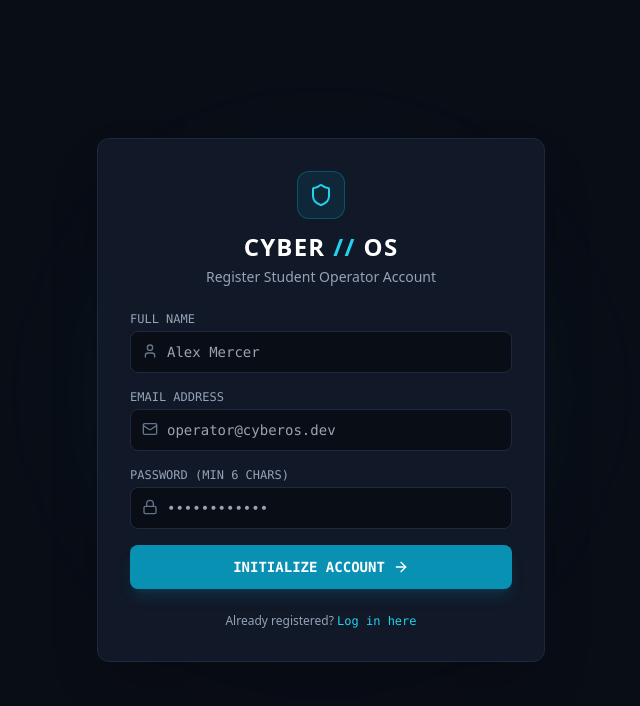
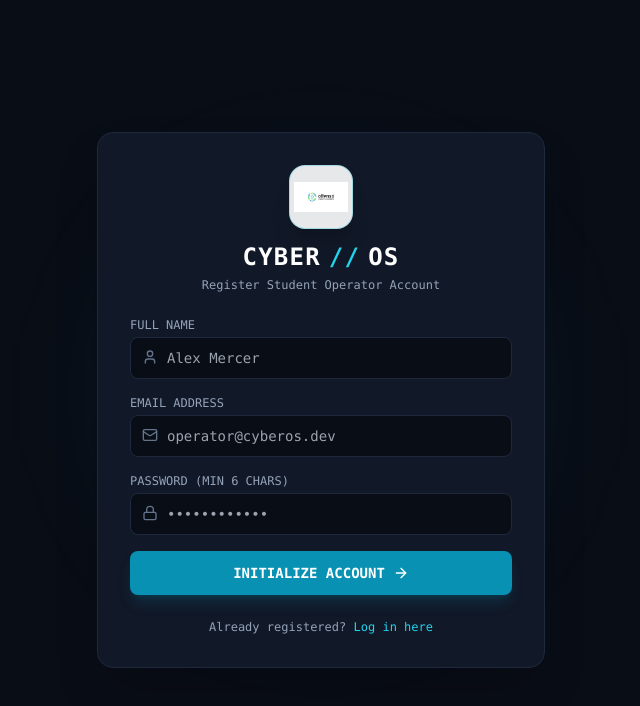
Before and after one commit to Amithkrishnamk/cyberos, a Next.js app: page /signup in a window 1280 px wide. Shown: the top 706 px of the page, without its empty margins (319-959 px from the left). Built offline with nearby package versions, Linux system fonts and the light colour scheme.

Commit message:
Add official Offenso Hackers Academy shield logo image as Cyber OS brand emblem

```diff
--- a/src/app/(admin)/layout.tsx
+++ b/src/app/(admin)/layout.tsx
@@ -74,9 +74,11 @@ function AdminLayoutContent({ children }: { children: React.ReactNode }) {
         <div>
           {/* Logo */}
           <div className="flex items-center gap-3 px-2 py-3 mb-6 border-b border-[#1f293d]">
-            <div className="w-9 h-9 rounded-lg bg-red-500/10 border border-red-500/30 flex items-center justify-center text-red-400 font-bold font-mono">
-              🛡️
-            </div>
+            <img
+              src="/logo.jpg"
+              alt="Cyber OS Logo"
+              className="w-10 h-10 rounded-xl object-contain bg-white/90 p-0.5 shadow-lg border border-red-500/30"
+            />
             <div>
               <h1 className="font-bold text-white tracking-wider font-mono text-sm flex items-center gap-1">
                 CYBER <span className="text-red-400">//</span> OS
--- a/src/app/(auth)/login/page.tsx
+++ b/src/app/(auth)/login/page.tsx
@@ -4,7 +4,7 @@ import { useState, Suspense } from "react";
 import { signIn } from "next-auth/react";
 import { useRouter, useSearchParams } from "next/navigation";
 import Link from "next/link";
-import { Shield, Lock, Mail, ArrowRight } from "lucide-react";
+import { Lock, Mail, ArrowRight } from "lucide-react";
 
 function LoginForm() {
   const router = useRouter();
@@ -42,15 +42,17 @@ function LoginForm() {
   };
 
   return (
-    <div className="w-full max-w-md bg-[#111827] border border-[#1f293d] rounded-xl shadow-2xl p-8 relative z-10 font-mono">
-      <div className="flex flex-col items-center mb-6">
-        <div className="w-12 h-12 rounded-xl bg-cyan-500/10 border border-cyan-500/30 flex items-center justify-center text-cyan-400 mb-3">
-          <Shield className="w-6 h-6" />
-        </div>
+    <div className="w-full max-w-md bg-[#111827] border border-[#1f293d] rounded-2xl shadow-2xl p-8 relative z-10 font-mono">
+      <div className="flex flex-col items-center mb-6 text-center">
+        <img
+          src="/logo.jpg"
+          alt="CYBER OS Logo"
+          className="w-16 h-16 rounded-2xl object-contain bg-white/90 p-1 mb-3 shadow-xl border border-cyan-500/30"
+        />
         <h1 className="text-2xl font-bold text-white tracking-wider flex items-center gap-2">
           CYBER <span className="text-cyan-400">//</span> OS
         </h1>
-        <p className="text-sm text-slate-400 mt-1">Authenticate to access platform</p>
+        <p className="text-xs text-slate-400 mt-1">Authenticate to access platform</p>
       </div>
 
       {error && (
--- a/src/app/(auth)/signup/page.tsx
+++ b/src/app/(auth)/signup/page.tsx
@@ -4,7 +4,7 @@ import { useState } from "react";
 import { signIn } from "next-auth/react";
 import { useRouter } from "next/navigation";
 import Link from "next/link";
-import { Shield, User, Mail, Lock, ArrowRight } from "lucide-react";
+import { User, Mail, Lock, ArrowRight } from "lucide-react";
 
 export default function SignupPage() {
   const router = useRouter();
@@ -61,19 +61,21 @@ export default function SignupPage() {
   };
 
   return (
-    <div className="min-h-screen bg-[#090d16] text-[#e2e8f0] flex flex-col justify-center items-center p-4 relative overflow-hidden">
+    <div className="min-h-screen bg-[#090d16] text-[#e2e8f0] flex flex-col justify-center items-center p-4 relative overflow-hidden font-mono">
       {/* Glow Effects */}
       <div className="absolute top-1/4 left-1/2 -translate-x-1/2 w-96 h-96 bg-cyan-500/10 rounded-full blur-3xl pointer-events-none" />
 
-      <div className="w-full max-w-md bg-[#111827] border border-[#1f293d] rounded-xl shadow-2xl p-8 relative z-10">
-        <div className="flex flex-col items-center mb-6">
-          <div className="w-12 h-12 rounded-xl bg-cyan-500/10 border border-cyan-500/30 flex items-center justify-center text-cyan-400 mb-3">
-            <Shield className="w-6 h-6" />
-          </div>
+      <div className="w-full max-w-md bg-[#111827] border border-[#1f293d] rounded-2xl shadow-2xl p-8 relative z-10">
+        <div className="flex flex-col items-center mb-6 text-center">
+          <img
+            src="/logo.jpg"
+            alt="CYBER OS Logo"
+            className="w-16 h-16 rounded-2xl object-contain bg-white/90 p-1 mb-3 shadow-xl border border-cyan-500/30"
+          />
           <h1 className="text-2xl font-bold text-white tracking-wider flex items-center gap-2">
             CYBER <span className="text-cyan-400">//</span> OS
           </h1>
-          <p className="text-sm text-slate-400 mt-1">Register Student Operator Account</p>
+          <p className="text-xs text-slate-400 mt-1">Register Student Operator Account</p>
         </div>
 
         {error && (
--- a/src/app/(dashboard)/layout.tsx
+++ b/src/app/(dashboard)/layout.tsx
@@ -53,7 +53,6 @@ function DashboardLayoutContent({ children }: { children: React.ReactNode }) {
     setSigningOut(true);
 
     try {
-      // Auto-close active timer session if running
       if (activeSessionId) {
         await fetch(`/api/sessions/${activeSessionId}/complete`, {
           method: "POST",
@@ -67,7 +66,6 @@ function DashboardLayoutContent({ children }: { children: React.ReactNode }) {
     } catch (e) {
       console.error("Logout timer cleanup error:", e);
     } finally {
-      // Clear localStorage theme fallback & call NextAuth signOut
       localStorage.removeItem("cyber_theme");
       await signOut({ callbackUrl: "/login", redirect: true });
       window.location.href = "/login";
@@ -81,9 +79,11 @@ function DashboardLayoutContent({ children }: { children: React.ReactNode }) {
         <div>
           {/* Logo */}
           <div className="flex items-center gap-3 px-2 py-3 mb-6 border-b border-[#1f293d]">
-            <div className="w-9 h-9 rounded-lg bg-cyan-500/10 border border-cyan-500/30 flex items-center justify-center text-cyan-400 font-bold font-mono">
-              ⚡
-            </div>
+            <img
+              src="/logo.jpg"
+              alt="Cyber OS Logo"
+              className="w-10 h-10 rounded-xl object-contain bg-white/90 p-0.5 shadow-lg border border-cyan-500/30"
+            />
             <div>
               <h1 className="font-bold text-white tracking-wider font-mono text-sm flex items-center gap-1">
                 CYBER <span className="text-cyan-400">//</span> OS
```
Also changed, not shown: public/logo.jpg (added).
